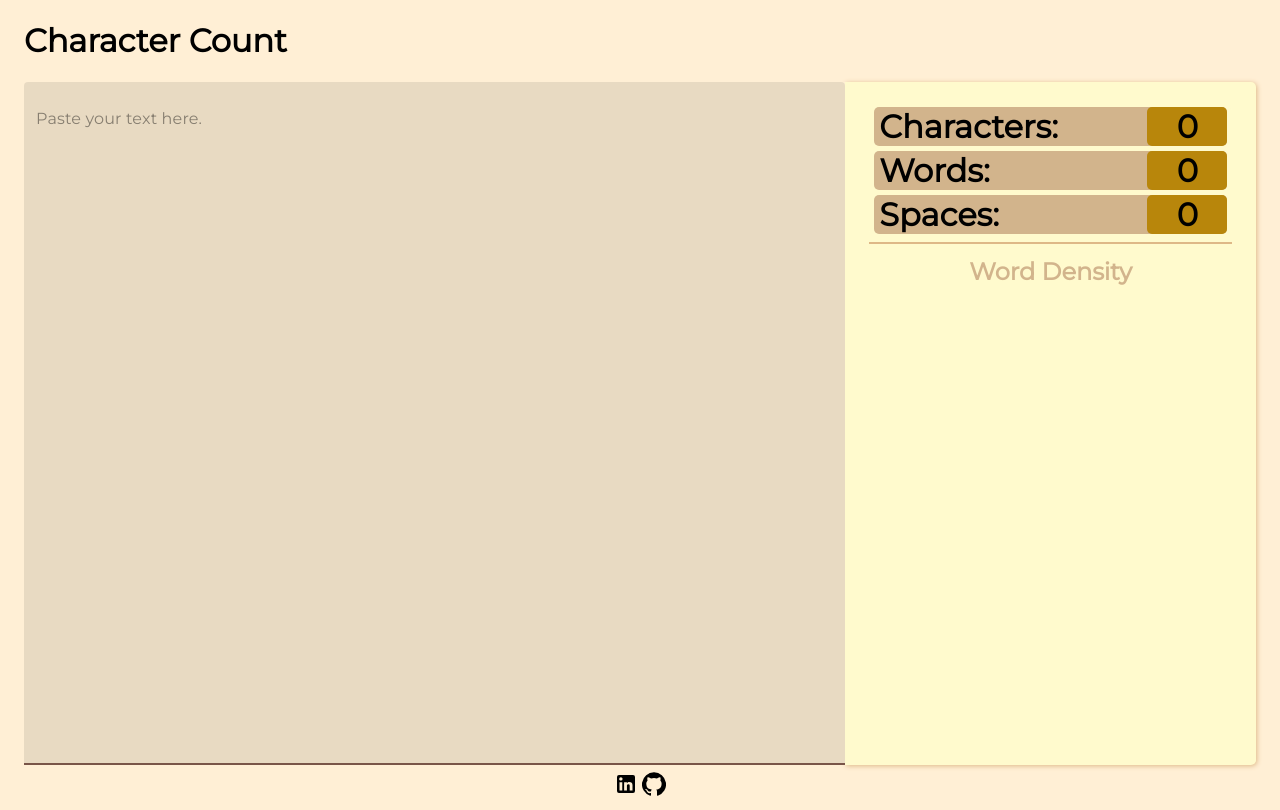
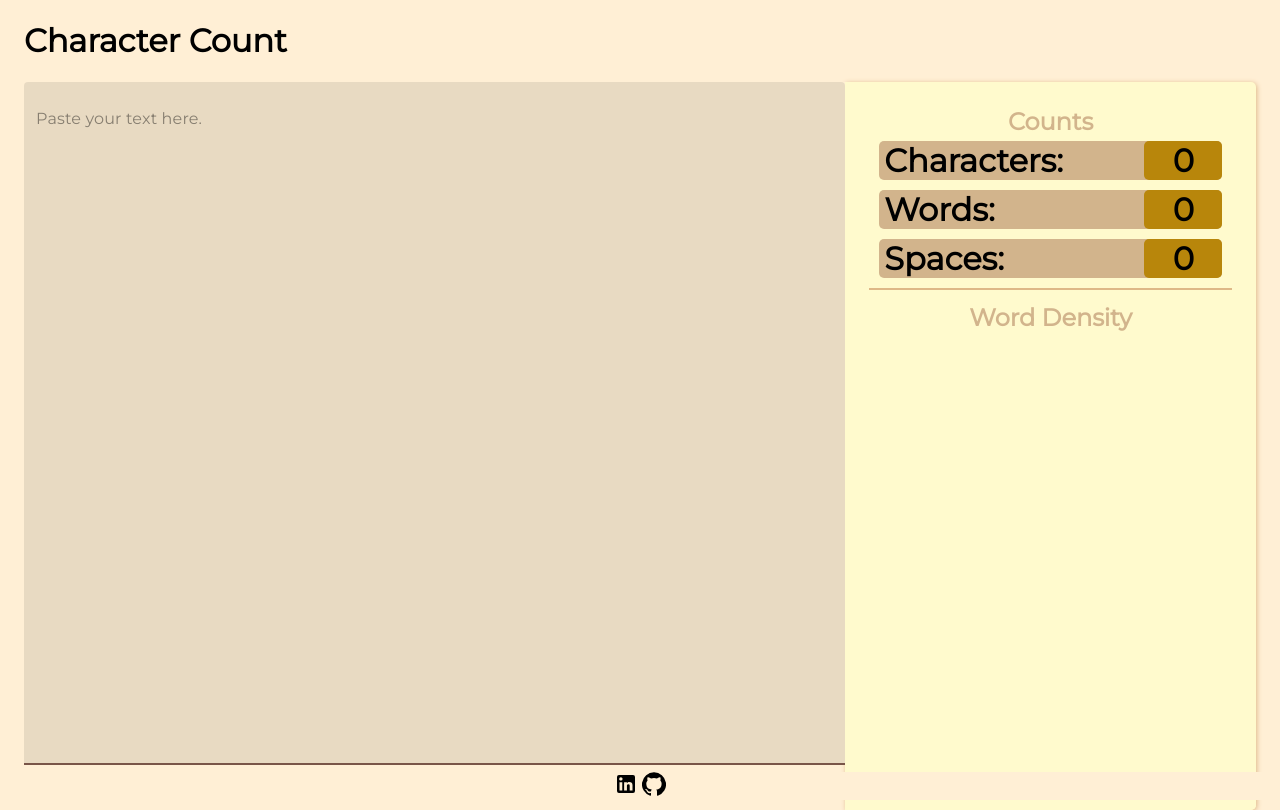
Before and after one commit to zqlimy17/character-count, a React (Create React App) app in the folder app/: page / in a window 1280 px wide. Built offline with nearby package versions, Linux system fonts and the light colour scheme.

Commit message:
added h2 after h1

```diff
--- a/app/public/index.html
+++ b/app/public/index.html
@@ -3,10 +3,12 @@
 
 <head>
   <meta charset="utf-8" />
+  <link rel="canonical" href="/" />
   <link rel="icon" href="%PUBLIC_URL%/favicon.ico" />
   <meta name="viewport" content="width=device-width, initial-scale=1" />
   <meta name="theme-color" content="#000000" />
-  <meta name="description" content="Web site created using create-react-app" />
+  <meta name="description"
+    content="Character Count is a tool that lets you calculate the number of words, characters, spaces, and word density of your text." />
   <link rel="apple-touch-icon" href="%PUBLIC_URL%/logo192.png" />
   <link rel="manifest" href="%PUBLIC_URL%/manifest.json" />
   <link href="https://fonts.googleapis.com/css2?family=Montserrat" rel="stylesheet">
--- a/app/src/App.css
+++ b/app/src/App.css
@@ -24,7 +24,6 @@
 .count h2 {
     color: tan !important;
     margin: 5px 0px -5px 0px;
-
     background: lemonchiffon;
     padding: 0 !important;
     text-align: center;
@@ -41,7 +40,7 @@
     border-radius: 5px;
     background: tan !important;
     padding-left: 5px;
-    margin: 5px;
+    margin: 10px;
 }
 
 .statisticsSpan {
--- a/app/src/components/Count.tsx
+++ b/app/src/components/Count.tsx
@@ -54,6 +54,7 @@ const Count: React.FC<{ input: string }> = ({ input }) => {
     return (
         <Container className='count'>
             <div className='statistics'>
+                <h2>Counts</h2>
                 <h3>
                     Characters:{" "}
                     <span className='statisticsSpan'>
```
